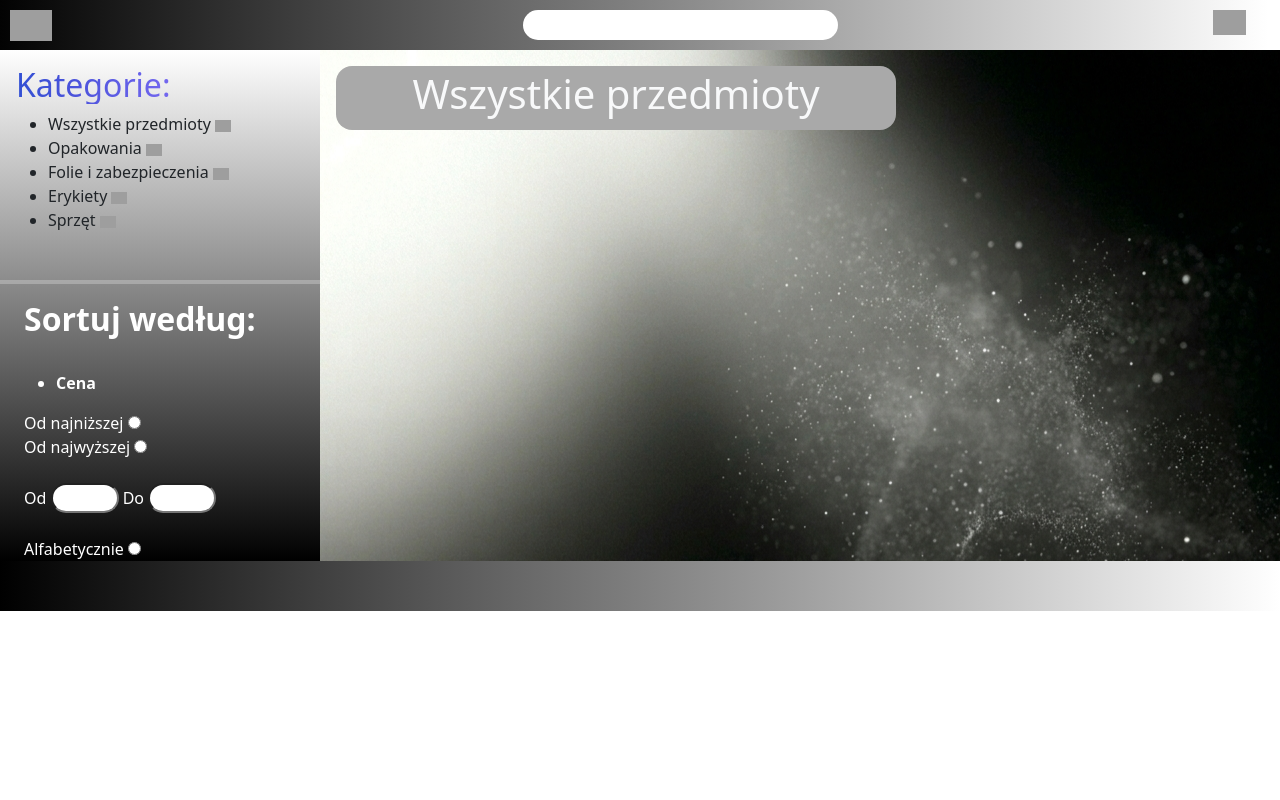
After one commit to Wojciech0-0/ProjektSklepuOnline, a PHP site: page /main.html in a window 1280 px wide. The commit adds this page. Run offline with PHP 8.4, Linux system fonts and the light colour scheme; grey boxes are pictures that could not be loaded.

Commit message:
Utworzenie interfejsu strony głownej

```diff
--- /dev/null
+++ b/main.html
@@ -0,0 +1,53 @@
+<!DOCTYPE html>
+<html lang="en">
+<head>
+    <meta charset="UTF-8">
+    <meta name="viewport" content="width=device-width, initial-scale=1.0">
+    <title>Document</title>
+    <link rel="stylesheet" href="style.css">
+    <link href="https://cdn.jsdelivr.net/npm/bootstrap@5.3.8/dist/css/bootstrap.min.css" rel="stylesheet" integrity="sha384-sRIl4kxILFvY47J16cr9ZwB07vP4J8+LH7qKQnuqkuIAvNWLzeN8tE5YBujZqJLB" crossorigin="anonymous">
+</head>
+<body style="height: 100vh; display: flex; flex-direction: column;">
+    <header class="text-center row">
+        <div class="col-5">
+            <img id="menuicon" class="menuicon col-1" src="Ikony/menu.png" alt="" style="float: left;">
+        </div>
+        <input type="text" class="px-3 wyszukiwanie rounded-5 border-0 col-3 h-100">
+        <div class="col-4">
+            <img id="accicon" class="accicon col-1" src="Ikony/konto.png" alt="" style="float: right;">
+        </div>
+    </header>
+    <div style="display: flex;">
+        <aside class="kategorie col-3">
+            <div class="p-3">
+                <h2 class="kolorowy">Kategorie:</h2>
+                <ul>
+                    <li>Wszystkie przedmioty <img class="ikonki" src="Ikony/Wszystko.png" alt=""></li>
+                    <li>Opakowania <img class="ikonki" src="Ikony/opakowania.png" alt=""></li>
+                    <li>Folie i zabezpieczenia <img class="ikonki" src="Ikony/Folie.png" alt=""></li>
+                    <li>Erykiety <img class="ikonki" src="Ikony/Etykiety.png" alt=""></li>
+                    <li>Sprzęt <img class="ikonki" src="Ikony/Narzedzia.png" alt=""></li>
+                </ul>
+            </div>
+
+            <hr style="color: white; border-width: 4px;">
+
+            <div style="color: white;" class="px-4">
+                <h2><b>Sortuj według:</b></h2><br>
+                <ul>
+                    <li><b>Cena</b></li>
+                </ul>
+                Od najniższej <input type="radio" name="cenaSort" value="odNajmniejszej"> <br>
+                Od najwyższej <input type="radio" name="cenaSort" value="odNajwiekszej"> <br><br>
+                Od <input class="w-25 rounded-5 px-2" type="number" min="0" name="cenaOd"> Do <input class="px-2 w-25 rounded-5" type="number" min="1" name="cenaDo"> <br><br>
+                Alfabetycznie <input type="radio" name="cenaSort" value="Alfabetycznie">
+            </div>
+        </aside>
+        <main class="homepage col-9 overflow-y-scroll">
+            <div class="col-7 m-3 py-1 px-3 rounded-4 text-center text-light" style="background-color: darkgray;"><h1 id="Napis">Wszystkie przedmioty</h1></div>
+        </main>
+    </div>
+
+    <footer></footer>
+</body>
+</html>
--- a/style.css
+++ b/style.css
@@ -23,3 +23,28 @@ th, td{
      width: 20%;
      color: white;
 }
+
+.ikonki{
+    width:1em;
+}
+
+header, footer{
+    width: 100%;
+    height: 50px;
+    padding: 10px;
+    background-image: linear-gradient(to right,#000, #fff);
+}
+
+.homepage{
+    background-image: url(Gemini_Generated_Image_m2odv2m2odv2m2od.png);
+}
+
+.kategorie{
+    background-image: linear-gradient(to bottom, white, black);
+}
+
+@media  (max-width: 670px) {
+    .kategorie{
+        display: none;
+    }
+}
--- a/szczegoly.html
+++ b/szczegoly.html
@@ -52,7 +52,7 @@
                             ***** zł
                         </div>
                         <div class="col-lg-5">
-                            Pokaż kwote <input type="radio" name="pokaz" id="">
+                            Pokaż kwote <input type="checkbox" name="pokaz" id="">
                         </div>
                     </div>
 
```
